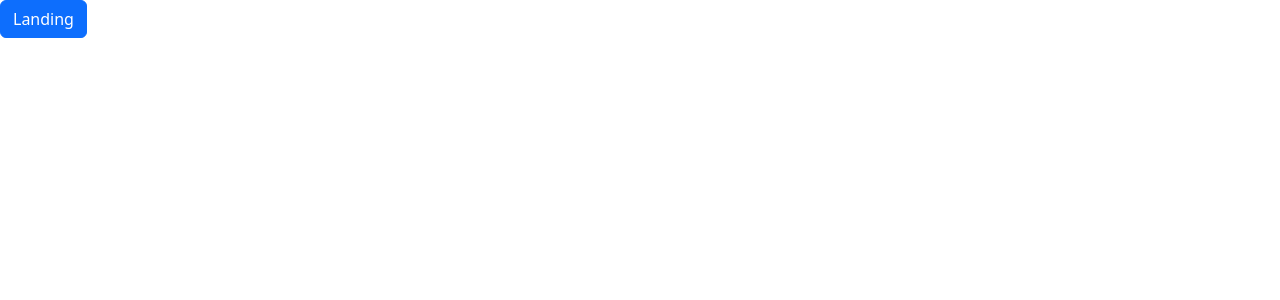
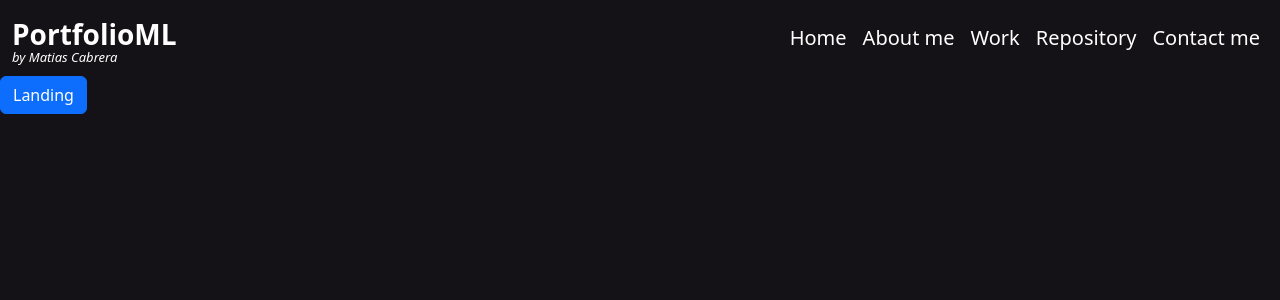
Before and after one commit to NExTMindML/NExTMindML.github.io, an Angular app: page / in a window 1280 px wide. Shown: the top 300 px of the page. Built offline with nearby package versions, Linux system fonts and the light colour scheme; a small style sheet from the web is missing.

Commit message:
Navbar basics

```diff
--- a/angular.json
+++ b/angular.json
@@ -30,7 +30,8 @@
             "styles": [
               "node_modules/bootstrap/scss/bootstrap.scss",
               "node_modules/bootstrap-icons/font/bootstrap-icons.css",
-              "src/styles.scss"
+              "src/styles.scss",
+              "./node_modules/roboto-fontface/css/roboto/roboto-fontface.css"
             ],
             "scripts": [
               "node_modules/bootstrap/dist/js/bootstrap.bundle.min.js"
--- a/package.json
+++ b/package.json
@@ -21,6 +21,7 @@
     "@ng-bootstrap/ng-bootstrap": "^15.1.1",
     "bootstrap": "^5.3.2",
     "bootstrap-icons": "^1.11.1",
+    "roboto-fontface": "^0.10.0",
     "rxjs": "~7.5.0",
     "tslib": "^2.3.0",
     "zone.js": "~0.13.3"
--- a/src/app/app.component.html
+++ b/src/app/app.component.html
@@ -1,3 +1,3 @@
 <router-outlet #outlet="outlet">
-
+    <app-header-navbar></app-header-navbar>
 </router-outlet>
--- a/src/app/app.module.ts
+++ b/src/app/app.module.ts
@@ -4,6 +4,7 @@ import { BrowserModule } from '@angular/platform-browser';
 import { AppRoutingModule } from './app-routing.module';
 import { AppComponent } from './app.component';
 import { NgbModule } from '@ng-bootstrap/ng-bootstrap';
+import { CoreModule } from './core/core.module';
 
 @NgModule({
   declarations: [
@@ -12,7 +13,8 @@ import { NgbModule } from '@ng-bootstrap/ng-bootstrap';
   imports: [
     BrowserModule,
     NgbModule,
-    AppRoutingModule
+    AppRoutingModule,
+    CoreModule
   ],
   providers: [],
   bootstrap: [AppComponent]
--- /dev/null
+++ b/src/app/core/components/header-navbar/header-navbar.component.html
@@ -0,0 +1,31 @@
+<nav class="navbar navbar-expand-lg">
+    <div class="container-fluid">
+        <div class="d-flex flex-column align-items-start">
+            <a class="navbar-brand fs-3" href="#">PortfolioML</a>
+            <a class="nav-link by-text">by Matias Cabrera</a>
+        </div>
+        <button class="navbar-toggler" type="button" data-bs-toggle="collapse" data-bs-target="#navbarNav"
+            aria-controls="navbarNav" aria-expanded="false" aria-label="Toggle navigation">
+            <i class="bi bi-list"></i>
+        </button>
+        <div class="collapse navbar-collapse" id="navbarNav">
+            <ul class="navbar-nav">
+                <li class="nav-item">
+                    <a class="nav-link fs-5" href="#">Home</a>
+                </li>
+                <li class="nav-item">
+                    <a class="nav-link fs-5 " href="#">About me</a>
+                </li>
+                <li class="nav-item">
+                    <a class="nav-link fs-5" href="#">Work</a>
+                </li>
+                <li class="nav-item">
+                    <a class="nav-link fs-5" href="/repository">Repository</a>
+                </li>
+                <li class="nav-item">
+                    <a class="nav-link fs-5" href="">Contact me</a>
+                </li>
+            </ul>
+        </div>
+    </div>
+</nav>
--- /dev/null
+++ b/src/app/core/components/header-navbar/header-navbar.component.scss
@@ -0,0 +1,31 @@
+.nav-link {
+    color: white;
+    font-weight: 400;
+    word-wrap: break-word;
+}
+
+.navbar-brand {
+    color: white;
+    font-weight: 700;
+    padding-bottom: 0%;
+    height: 2.5rem;
+
+}
+
+.by-text {
+    padding-top: 0%;
+    font-size: small;
+    font-style: italic !important;
+    font-weight:lighter;
+}
+
+.navbar-collapse {
+    justify-content: flex-end;
+}
+
+.navbar-toggler, .navbar-toggler-icon {
+    color: white;
+    background-image: none;
+    border: none;
+    font-size: sxx-large;
+}
--- a/src/styles.scss
+++ b/src/styles.scss
@@ -1 +1,6 @@
-/* You can add global styles to this file, and also import other style files */
+
+
+
+ html, body {
+    background-color: rgba(21, 18, 23, 1);
+ }
```
Also changed, not shown: src/app/core/components/header-navbar/header-navbar.component.ts (added, +10 -0 lines), src/app/core/core.module.ts (+7 -1 lines), 31 other files (tests, documents, lock files or other folders).
